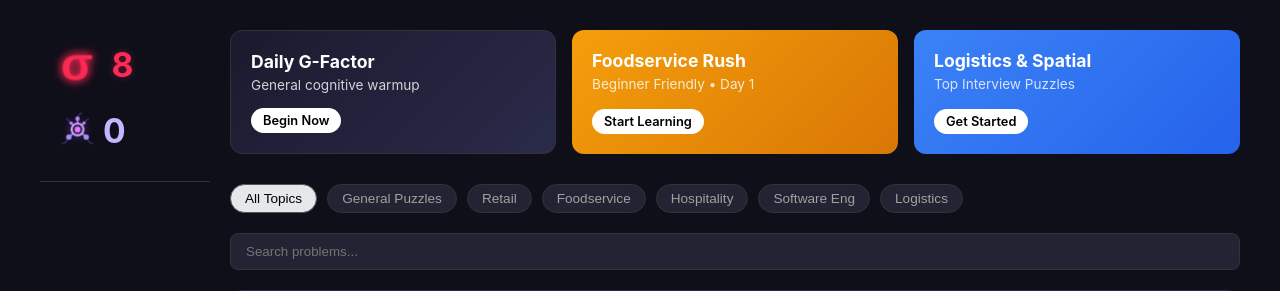
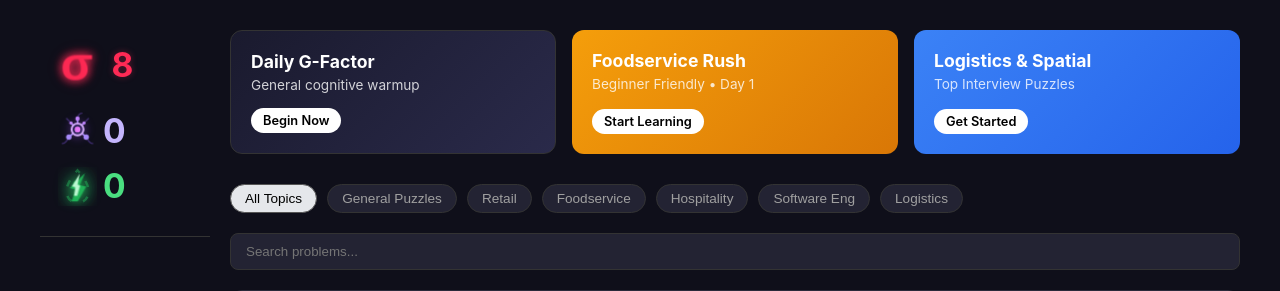
Before and after one commit to SingularTensor/Synapy, a Flask app: page /problems in a window 1280 px wide. Shown: the part 60-351 px from the top of the page. Run offline with Flask 3, Linux system fonts and the light colour scheme; the visitor is signed in with stand-in values (Sample User, id 1); data comes from the database, SQL or seed files in the repository; data that the repository does not hold is empty; some libraries are stand-ins or nearby versions.

Commit message:
Add green flame current streak indicator on problems

```diff
--- a/templates/problems.html
+++ b/templates/problems.html
@@ -66,6 +66,36 @@
         font-weight: 700;
         font-size: 2.1rem;
         letter-spacing: 0.02em;
+    }
+
+    .streak-balance {
+        display: flex;
+        align-items: center;
+        justify-content: flex-start;
+        gap: 6px;
+        padding: 6px 8px;
+        margin-left: 10px;
+        margin-top: 0;
+        border-radius: 8px;
+        background: transparent;
+        border: none;
+        text-align: left;
+    }
+
+    .streak-icon {
+        width: 39.04px;
+        height: 39.04px;
+        flex-shrink: 0;
+        color: #22c55e;
+        filter: drop-shadow(0 0 5px rgba(34, 197, 94, 0.45));
+    }
+
+    .streak-count {
+        color: #4ade80;
+        font-weight: 700;
+        font-size: 2.1rem;
+        letter-spacing: 0.02em;
+        line-height: 1;
     }
 
     .lives-balance {
@@ -210,6 +240,72 @@
             transform: scale(1.1);
             opacity: 1;
             filter: drop-shadow(0 0 2px currentColor);
+        }
+    }
+
+    .electric-flicker {
+        transform-origin: bottom center;
+        animation: e-flicker 0.8s infinite alternate ease-in-out;
+    }
+
+    @keyframes e-flicker {
+        0% {
+            transform: scaleY(0.9) skewX(-2deg);
+            opacity: 0.85;
+            filter: drop-shadow(0 0 4px currentColor);
+        }
+
+        100% {
+            transform: scaleY(1.05) skewX(2deg);
+            opacity: 1;
+            filter: drop-shadow(0 0 8px currentColor);
+        }
+    }
+
+    .electric-surge-flow {
+        stroke-dasharray: 4 6;
+        animation: e-flow 3s linear infinite reverse;
+    }
+
+    @keyframes e-flow {
+        100% {
+            stroke-dashoffset: 20;
+        }
+    }
+
+    .e-spark-float {
+        transform-origin: center;
+        opacity: 0;
+        animation: spark-drift 4s infinite ease-out;
+    }
+
+    .e-spark-delay-1 {
+        animation-delay: 1.5s;
+    }
+
+    .e-spark-delay-2 {
+        animation-delay: 3s;
+    }
+
+    @keyframes spark-drift {
+        0% {
+            transform: translate(0, 0) scale(0.5);
+            opacity: 0;
+            filter: drop-shadow(0 0 2px currentColor);
+        }
+
+        20% {
+            opacity: 0.9;
+            transform: translate(-2px, -6px) scale(1.1);
+        }
+
+        80% {
+            opacity: 0.9;
+        }
+
+        100% {
+            transform: translate(4px, -24px) scale(0);
+            opacity: 0;
         }
     }
 
@@ -477,12 +573,14 @@
             <div class="lives-balance">
                 <div class="lives-row">
                     <span class="life-hover-zone">
-                        <span class="life-heart {{ 'life-heart-active' if lives_remaining > 0 else 'life-heart-spent' }}">
+                        <span
+                            class="life-heart {{ 'life-heart-active' if lives_remaining > 0 else 'life-heart-spent' }}">
                             <svg class="perceptron-svg" viewBox="0 0 24 24" fill="none"
                                 xmlns="http://www.w3.org/2000/svg">
                                 <!-- Sigma Symbol -->
                                 <text x="12" y="18" font-family="sans-serif" font-size="18" font-weight="bold"
-                                    fill="currentColor" text-anchor="middle" class="p-pulse" opacity="0.95">&#963;</text>
+                                    fill="currentColor" text-anchor="middle" class="p-pulse"
+                                    opacity="0.95">&#963;</text>
                             </svg>
                         </span>
                         <div class="perceptron-popover" id="perceptron-popover">
@@ -493,9 +591,8 @@
                                     class="perceptron-unit {{ 'perceptron-unit-active' if i < lives_remaining else 'perceptron-unit-spent' }}">
                                     <svg class="perceptron-mini" viewBox="0 0 24 24" fill="none"
                                         xmlns="http://www.w3.org/2000/svg">
-                                        <text x="12" y="18" font-family="sans-serif" font-size="18"
-                                            font-weight="bold" fill="currentColor" text-anchor="middle"
-                                            opacity="0.95">&#963;</text>
+                                        <text x="12" y="18" font-family="sans-serif" font-size="18" font-weight="bold"
+                                            fill="currentColor" text-anchor="middle" opacity="0.95">&#963;</text>
                                     </svg>
                                 </span>
                                 {% endfor %}
@@ -567,8 +664,7 @@
                             opacity="0.4" />
 
                         <!-- Primary connections (Animated flow) -->
-                            <path class="n-flow"
-                                d="M18 17 L18 7 M18 17 L10 24 M18 17 L26 24 M18 17 L12 11 M18 17 L24 11"
+                        <path class="n-flow" d="M18 17 L18 7 M18 17 L10 24 M18 17 L26 24 M18 17 L12 11 M18 17 L24 11"
                             stroke="#a78bfa" stroke-width="1.5" stroke-linecap="round" />
 
                         <!-- Synaptic terminals -->
@@ -587,6 +683,29 @@
                 </svg>
                 <span class="neuron-count">{{ current_user.total_xp }}</span>
             </div>
+
+            <div class="streak-balance">
+                <svg class="streak-icon" viewBox="0 0 24 24" fill="none" xmlns="http://www.w3.org/2000/svg"
+                    aria-hidden="true">
+                    <!-- Flame teardrop boundary field -->
+                    <path d="M12 22 C6 22 4 16 6 11 C8 6 12 2 12 2 C12 2 16 6 18 11 C20 16 18 22 12 22 Z"
+                        stroke="currentColor" stroke-width="1.5" stroke-dasharray="2 4" opacity="0.4" fill="none"
+                        class="electric-surge-flow" />
+
+                    <!-- Floating ambient sparks -->
+                    <circle cx="10" cy="18" r="1.5" fill="currentColor" class="e-spark-float" />
+                    <circle cx="12" cy="19" r="1.2" fill="currentColor" class="e-spark-float e-spark-delay-1" />
+                    <circle cx="14" cy="17" r="1.8" fill="currentColor" class="e-spark-float e-spark-delay-2" />
+
+                    <!-- Jagged upward electric surge -->
+                    <path d="M12 21 L17 11 L13 10 L16 2 L7 12 L11 13 L8 21 Z" fill="currentColor"
+                        class="electric-flicker" />
+                    <!-- High-energy inner electric spark -->
+                    <path d="M12 18 L14 12 L12.5 11.5 L14 5 L9 12.5 L11 13 L10 18 Z" fill="#bbf7d0" opacity="0.9"
+                        class="electric-flicker" style="animation-duration: 0.6s;" />
+                </svg>
+                <span class="streak-count">{{ current_user.current_streak or 0 }}</span>
+            </div>
             {% endif %}
 
             <hr style="border: 0; border-top: 1px solid #333; margin: 20px 0 15px 0;">
@@ -596,8 +715,8 @@
                 <p style="margin-bottom: 15px; line-height: 1.4;">Sign in to view lists and monitor progress.</p>
                 <a href="{{ url_for('login') }}"
                     style="background: #e5e7eb; color: #000; padding: 6px 16px; border-radius: 20px; text-decoration: none; font-weight: 500; display: inline-flex; align-items: center; gap: 6px; font-size: 0.9rem;">
-                        <svg width="16" height="16" viewBox="0 0 24 24" fill="none" stroke="currentColor"
-                            stroke-width="2" stroke-linecap="round" stroke-linejoin="round">
+                    <svg width="16" height="16" viewBox="0 0 24 24" fill="none" stroke="currentColor" stroke-width="2"
+                        stroke-linecap="round" stroke-linejoin="round">
                         <path d="M20 21v-2a4 4 0 0 0-4-4H8a4 4 0 0 0-4 4v2"></path>
                         <circle cx="12" cy="7" r="4"></circle>
                     </svg>
@@ -683,7 +802,8 @@
                             <a href="{{ url_for('coming_soon', game_slug=game.slug) }}" class="problem-title">
                                 {{ loop.index }}. {{ game.name }}
                                 <span class="coming-soon-badge">Coming Soon</span>
-                                {% if game.access_level == 'premium' %}<span class="lock-icon">&#128274;</span>{% endif %}
+                                {% if game.access_level == 'premium' %}<span class="lock-icon">&#128274;</span>{% endif
+                                %}
                             </a>
                             {% elif game.access_level == 'premium' %}
                             <a href="#" class="problem-title">
```
Lines whose indentation alone changed are shown as unchanged.
